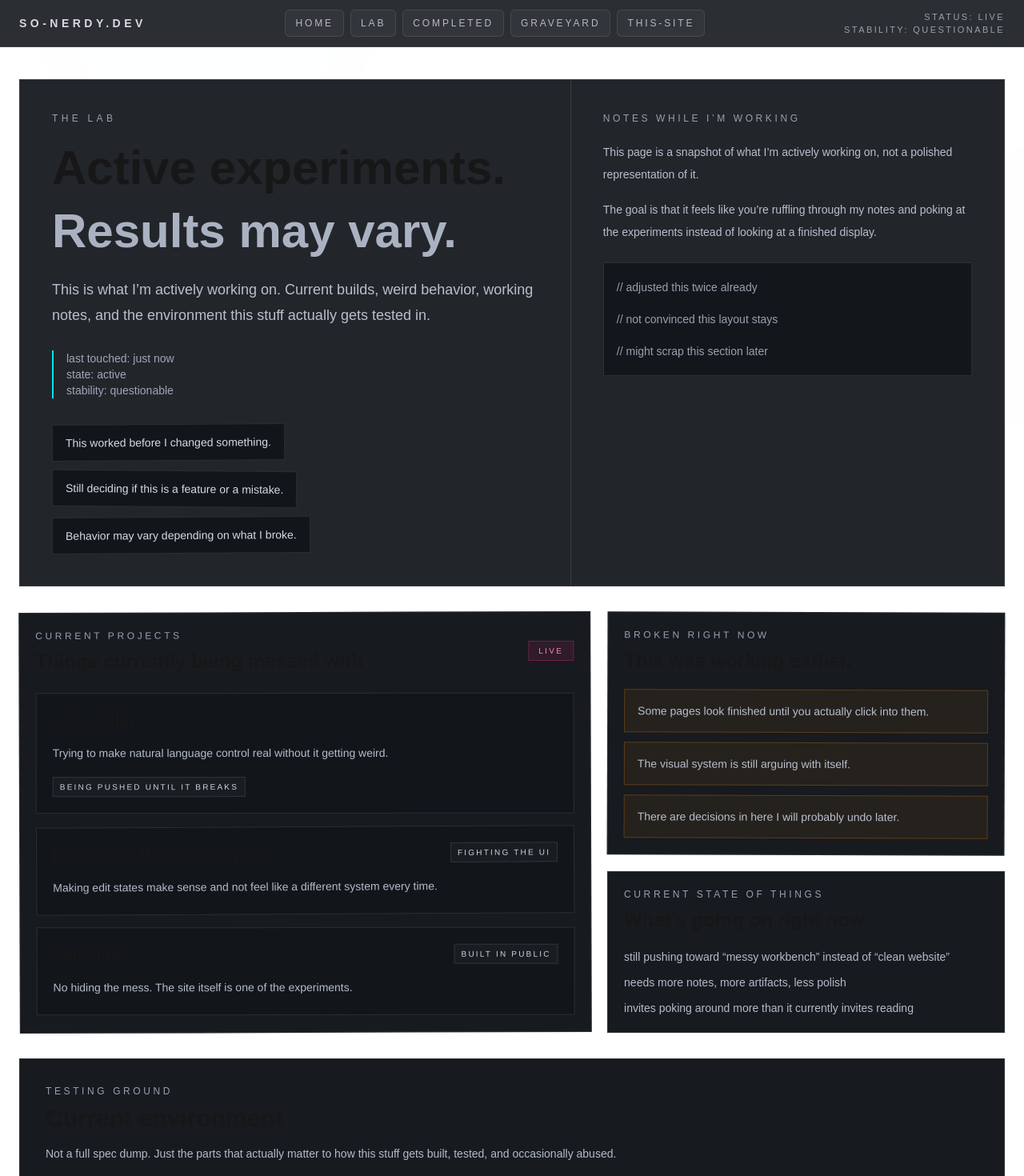
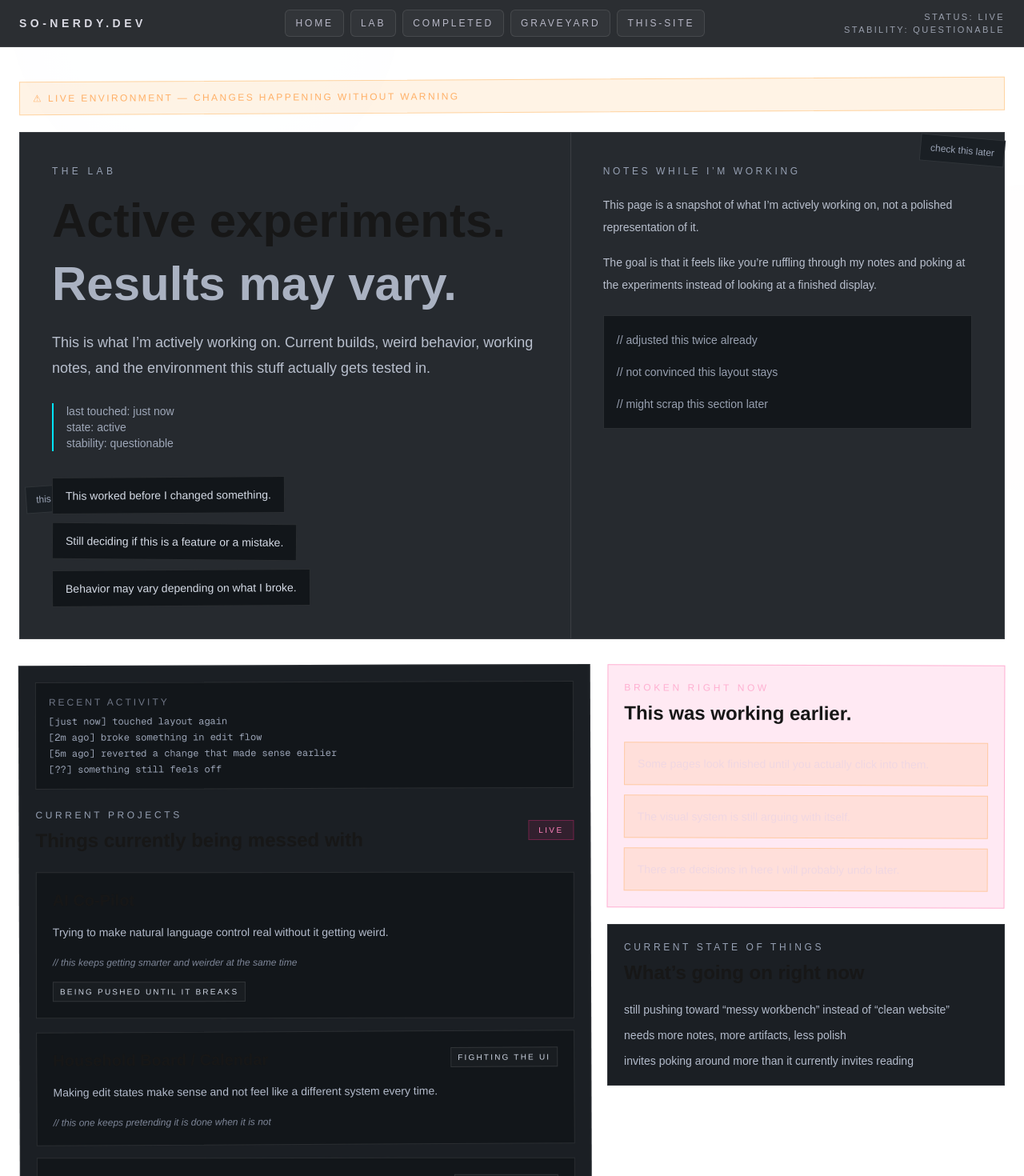
Before and after one commit to SoNerdyitHurts/so-nerdy, a Next.js app: page /lab in a window 1280 px wide. Shown: the top 1470 px of the page at 80% size. Built offline with nearby package versions, Linux system fonts and the light colour scheme.

Commit message:
rework layout, update lab theme

```diff
--- a/src/app/lab/page.tsx
+++ b/src/app/lab/page.tsx
@@ -7,16 +7,19 @@ const activeProjects = [
     name: "AI Co-Pilot",
     status: "being pushed until it breaks",
     note: "Trying to make natural language control real without it getting weird.",
+    comment: "// this keeps getting smarter and weirder at the same time",
   },
   {
     name: "Household Board / Calendar",
     status: "fighting the UI",
     note: "Making edit states make sense and not feel like a different system every time.",
+    comment: "// this one keeps pretending it is done when it is not",
   },
   {
     name: "This Site",
     status: "built in public",
     note: "No hiding the mess. The site itself is one of the experiments.",
+    comment: "// still too clean, still not chaotic enough",
   },
 ];
 
@@ -53,10 +56,29 @@ const benchNotes = [
   "// might scrap this section later",
 ];
 
+const recentActivity = [
+  "[just now] touched layout again",
+  "[2m ago] broke something in edit flow",
+  "[5m ago] reverted a change that made sense earlier",
+  "[??] something still feels off",
+];
+
 export default function LabPage() {
   return (
-    <main className="px-4 py-8 md:px-6 md:py-10">
-      <section className="mx-auto max-w-7xl border border-white/10 bg-[#171A1F]/95">
+    <main className="relative px-4 py-8 md:px-6 md:py-10">
+      <div className="mb-6 rotate-[-0.3deg] border border-[#FF8A00]/30 bg-[#FF8A00]/10 px-4 py-3 text-xs uppercase tracking-[0.2em] text-[#FFB067]">
+        ⚠ live environment — changes happening without warning
+      </div>
+
+      <div className="pointer-events-none absolute right-6 top-28 rotate-[5deg] border border-white/10 bg-[#1A1F24] px-3 py-2 text-xs text-[#9AA3B5]">
+        check this later
+      </div>
+
+      <div className="pointer-events-none absolute left-8 top-[34rem] rotate-[-4deg] border border-white/10 bg-[#1A1F24] px-3 py-2 text-xs text-[#9AA3B5]">
+        this broke something else
+      </div>
+
+      <section className="mx-auto max-w-7xl border border-white/10 bg-[#1B1F24]/95">
         <div className="grid gap-0 lg:grid-cols-[1.12fr_0.88fr]">
           <div className="border-b border-white/10 p-6 md:p-10 lg:border-b-0 lg:border-r">
             <p className="text-xs uppercase tracking-[0.36em] text-[#96A0B3]">
@@ -100,16 +122,19 @@ export default function LabPage() {
             <p className="text-xs uppercase tracking-[0.3em] text-[#96A0B3]">
               Notes while I’m working
             </p>
+
             <div className="mt-5 space-y-4 text-sm leading-7 text-[#B8BFCD]">
               <p>
                 This page is a snapshot of what I’m actively working on, not a
                 polished representation of it.
               </p>
+
               <p>
                 The goal is that it feels like you’re ruffling through my notes
                 and poking at the experiments instead of looking at a finished
                 display.
               </p>
+
               <div className="mt-6 space-y-3 border border-white/10 bg-[#13171B] p-4 text-[#98A0B0]">
                 {benchNotes.map((note) => (
                   <div key={note}>{note}</div>
@@ -121,7 +146,19 @@ export default function LabPage() {
       </section>
 
       <section className="mx-auto mt-8 grid max-w-7xl gap-5 lg:grid-cols-[1.18fr_0.82fr]">
-        <div className="border border-white/10 bg-[#171A1F] p-5 rotate-[-0.18deg]">
+        <div className="border border-white/10 bg-[#1B1F24] p-5 rotate-[-0.18deg]">
+          <div className="mb-6 border border-white/10 bg-[#12161A] p-4 text-xs text-[#9AA3B5]">
+            <div className="mb-2 uppercase tracking-[0.25em] text-[#6F7686]">
+              recent activity
+            </div>
+
+            <div className="space-y-1 font-mono">
+              {recentActivity.map((item) => (
+                <div key={item}>{item}</div>
+              ))}
+            </div>
+          </div>
+
           <div className="mb-6 flex items-center justify-between gap-4">
             <div>
               <p className="text-xs uppercase tracking-[0.3em] text-[#96A0B3]">
@@ -131,6 +168,7 @@ export default function LabPage() {
                 Things currently being messed with
               </h2>
             </div>
+
             <div className="border border-[#FF2E88]/30 bg-[#FF2E88]/10 px-3 py-1 text-[10px] uppercase tracking-[0.24em] text-[#FF83BC]">
               live
             </div>
@@ -150,6 +188,9 @@ export default function LabPage() {
                     <p className="mt-3 max-w-2xl text-sm leading-7 text-[#B3BBCB]">
                       {project.note}
                     </p>
+                    <div className="mt-4 text-xs italic text-[#7E8698]">
+                      {project.comment}
+                    </div>
                   </div>
 
                   <span className="border border-white/10 bg-white/[0.03] px-2 py-1 text-[10px] uppercase tracking-[0.22em] text-[#CCD3E0]">
@@ -162,19 +203,20 @@ export default function LabPage() {
         </div>
 
         <div className="space-y-5">
-          <div className="border border-white/10 bg-[#171A1F] p-5 rotate-[0.18deg]">
-            <p className="text-xs uppercase tracking-[0.3em] text-[#96A0B3]">
+          <div className="border border-[#FF2E88]/30 bg-[#FF2E88]/10 p-5 rotate-[0.18deg]">
+            <p className="text-xs uppercase tracking-[0.3em] text-[#FFB0D1]">
               Broken Right Now
             </p>
+
             <h2 className="mt-2 text-2xl font-semibold">
               This was working earlier.
             </h2>
 
-            <ul className="mt-5 space-y-3 text-sm text-[#B8BFCD]">
+            <ul className="mt-5 space-y-3 text-sm text-[#F0D7E2]">
               {brokenRightNow.map((item) => (
                 <li
                   key={item}
-                  className="border border-[#FF8A00]/25 bg-[#FF8A00]/6 p-4"
+                  className="border border-[#FF8A00]/25 bg-[#FF8A00]/10 p-4"
                 >
                   {item}
                 </li>
@@ -182,29 +224,36 @@ export default function LabPage() {
             </ul>
           </div>
 
-          <div className="border border-white/10 bg-[#171A1F] p-5">
+          <div className="border border-white/10 bg-[#1B1F24] p-5">
             <p className="text-xs uppercase tracking-[0.3em] text-[#96A0B3]">
               Current state of things
             </p>
+
             <h2 className="mt-2 text-2xl font-semibold">
               What’s going on right now
             </h2>
 
             <div className="mt-5 space-y-3 text-sm text-[#B3BBCB]">
-              <div>still pushing toward “messy workbench” instead of “clean website”</div>
+              <div>
+                still pushing toward “messy workbench” instead of “clean website”
+              </div>
               <div>needs more notes, more artifacts, less polish</div>
-              <div>invites poking around more than it currently invites reading</div>
+              <div>
+                invites poking around more than it currently invites reading
+              </div>
             </div>
           </div>
         </div>
       </section>
 
-      <section className="mx-auto mt-8 max-w-7xl border border-white/10 bg-[#171A1F] p-6 md:p-8">
+      <section className="mx-auto mt-8 max-w-7xl border border-white/10 bg-[#1B1F24] p-6 md:p-8">
         <div className="mb-8">
           <p className="text-xs uppercase tracking-[0.3em] text-[#96A0B3]">
             Testing Ground
           </p>
+
           <h2 className="mt-2 text-3xl font-semibold">Current environment</h2>
+
           <p className="mt-3 max-w-3xl text-sm leading-7 text-[#B3BBCB]">
             Not a full spec dump. Just the parts that actually matter to how
             this stuff gets built, tested, and occasionally abused.
```
